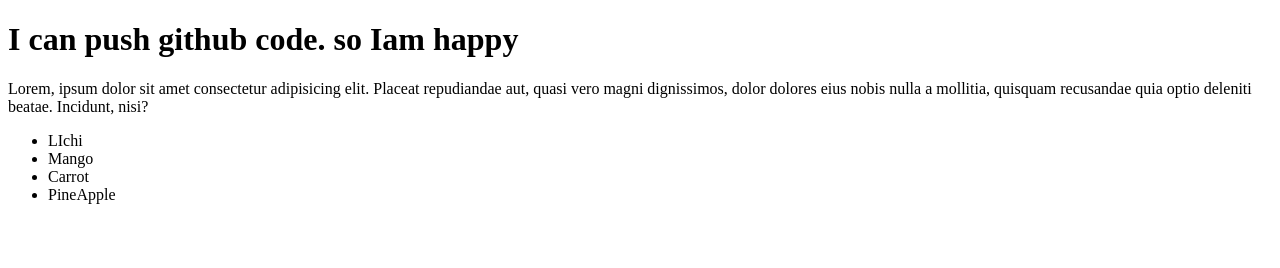
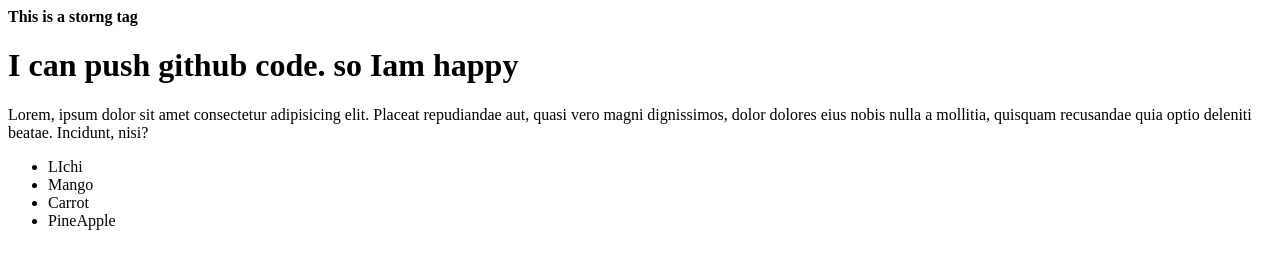
Before and after one commit to SuronjoyRoy/second-github-repo, a plain HTML site: page index.html in a window 1280 px wide. Drawn offline with Linux system fonts and the light colour scheme.

Commit message:
gitcommit

```diff
--- a/index.html
+++ b/index.html
@@ -6,6 +6,9 @@
     <title>Secong my github repo</title>
 </head>
 <body>
+    <nav>
+        <strong>This is a storng tag</strong>
+    </nav>
     <h1>I can push github code. so Iam happy</h1>
     <p>Lorem, ipsum dolor sit amet consectetur adipisicing elit. Placeat repudiandae aut, quasi vero magni dignissimos, dolor dolores eius nobis nulla a mollitia, quisquam recusandae quia optio deleniti beatae. Incidunt, nisi?</p>
     <ul>
```
